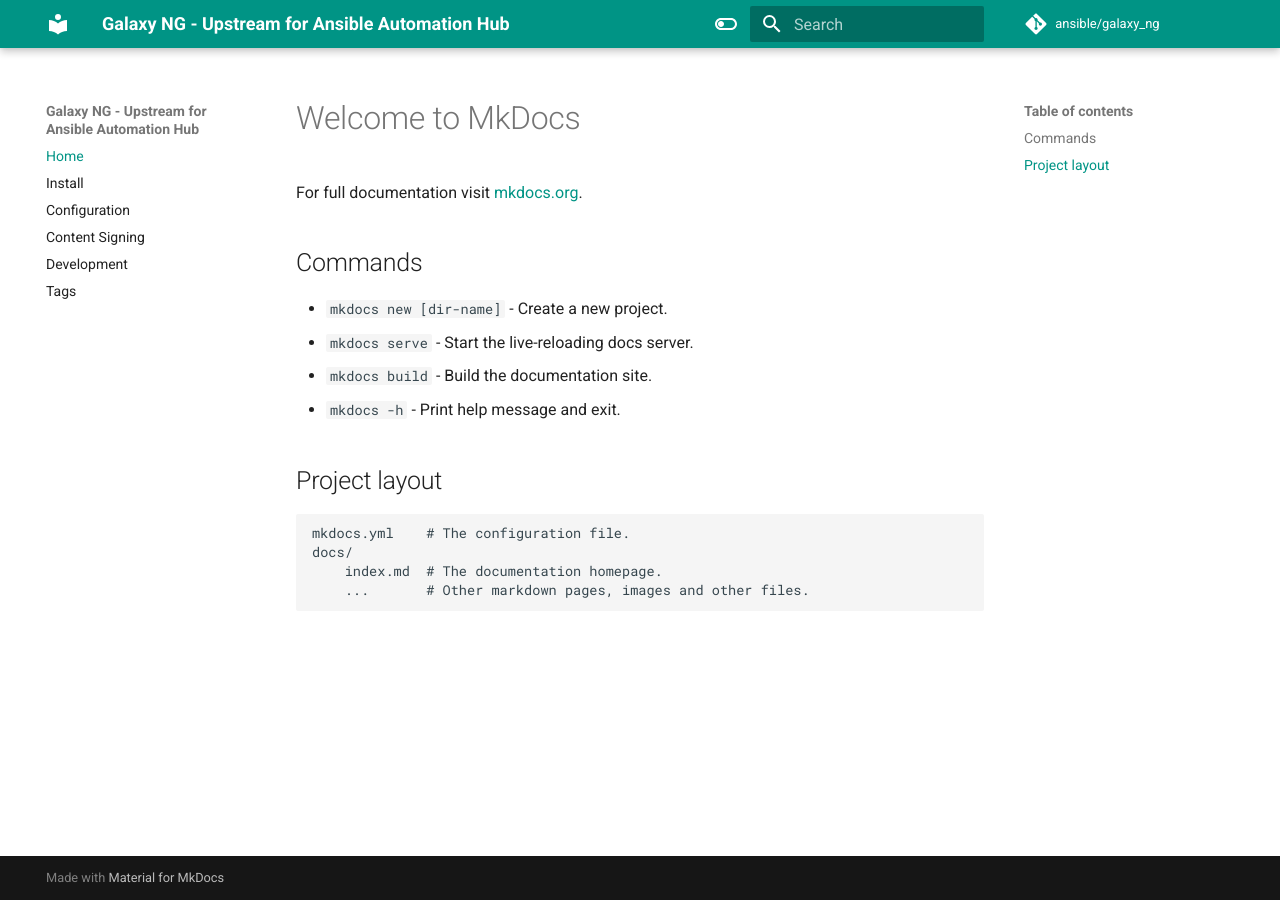
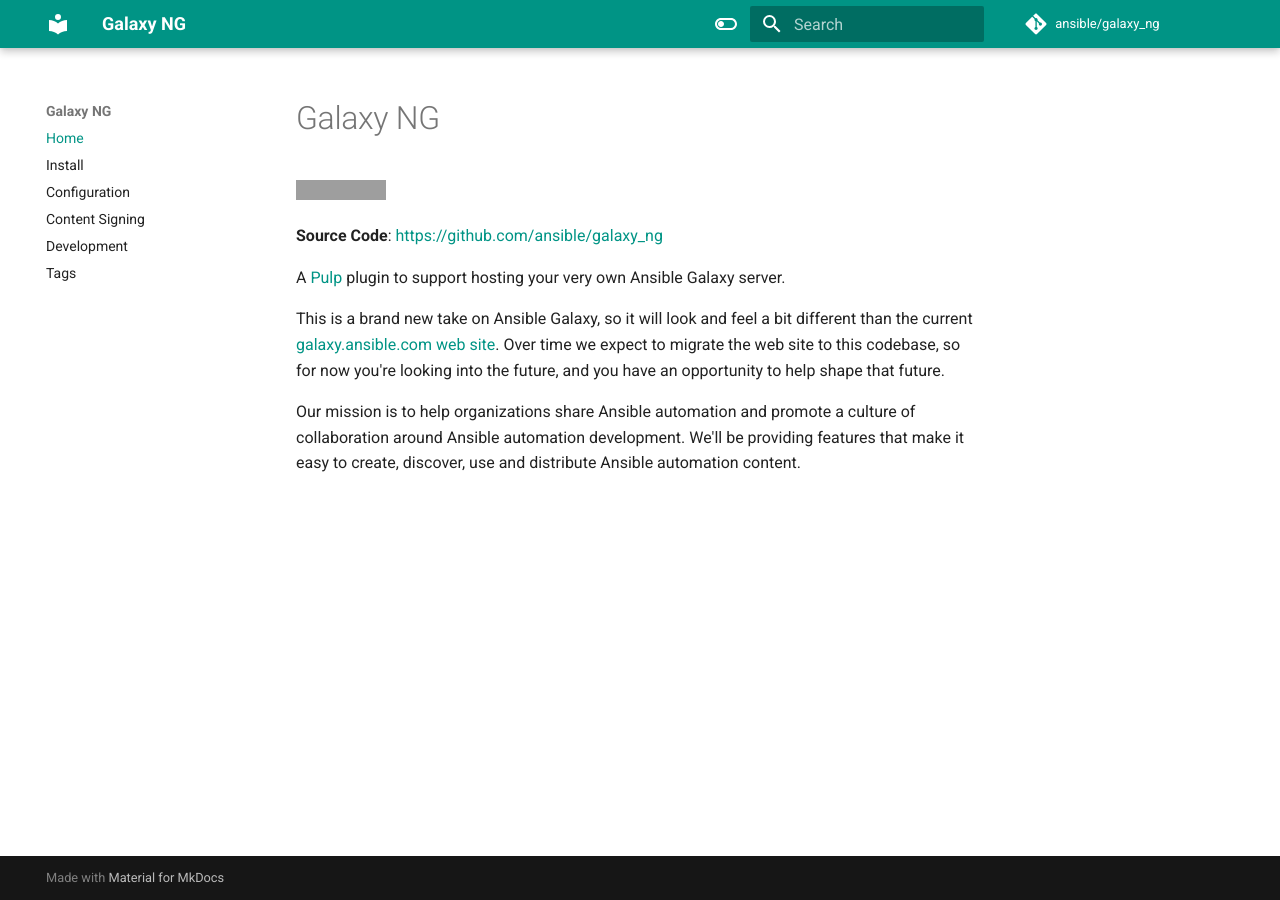
Before and after one commit to ansible/galaxy_ng, an MkDocs documentation site: the page built from docs/index.md, in a window 1280 px wide. Built offline with MkDocs 1.6.1 and Material for MkDocs 9.7.7, drawn with Linux system fonts in a browser that asks for light colours; comment, search, counter and statistics services are not loaded; the version menu is left out; grey boxes are pictures that could not be loaded.

```diff
--- a/docs/index.md
+++ b/docs/index.md
@@ -1,17 +1,11 @@
-# Welcome to MkDocs
+# Galaxy NG
 
-For full documentation visit [mkdocs.org](https://www.mkdocs.org).
+[![Build Status](https://github.com/ansible/galaxy_ng/actions/workflows/ci.yml/badge.svg)](https://github.com/ansible/galaxy_ng/actions/workflows/ci.yml)
 
-## Commands
+**Source Code**: [https://github.com/ansible/galaxy_ng](https://github.com/ansible/galaxy_ng)
 
-* `mkdocs new [dir-name]` - Create a new project.
-* `mkdocs serve` - Start the live-reloading docs server.
-* `mkdocs build` - Build the documentation site.
-* `mkdocs -h` - Print help message and exit.
+A [Pulp](https://pulpproject.org) plugin to support hosting your very own Ansible Galaxy server.
 
-## Project layout
+This is a brand new take on Ansible Galaxy, so it will look and feel a bit different than the current [galaxy.ansible.com web site](https://galaxy.ansible.com). Over time we expect to migrate the web site to this codebase, so for now you're looking into the future, and you have an opportunity to help shape that future.
 
-    mkdocs.yml    # The configuration file.
-    docs/
-        index.md  # The documentation homepage.
-        ...       # Other markdown pages, images and other files.
+Our mission is to help organizations share Ansible automation and promote a culture of collaboration around Ansible automation development. We'll be providing features that make it easy to create, discover, use and distribute Ansible automation content.
--- a/mkdocs.yml
+++ b/mkdocs.yml
@@ -1,5 +1,6 @@
-site_name: Galaxy NG - Upstream for Ansible Automation Hub
+site_name: Galaxy NG
 site_url: "https://ansible.github.io/galaxy_ng"
+site_description: Galaxy NG
 repo_name: ansible/galaxy_ng
 repo_url: "https://github.com/ansible/galaxy_ng"
 edit_uri: edit/master/docs/
@@ -15,6 +16,7 @@
       - search.suggest
       - search.highlight
       - search.share
+      - content.code.annotate
   name: material
   palette:
     - scheme: default
@@ -41,3 +43,31 @@
   - search:
       lang: en
       prebuild_index: true
+markdown_extensions:
+  - tables
+  - attr_list
+  - md_in_html
+  - def_list
+  - pymdownx.details
+  - pymdownx.emoji:
+      emoji_index: !!python/name:materialx.emoji.twemoji
+      emoji_generator: !!python/name:materialx.emoji.to_svg
+  - pymdownx.inlinehilite
+  - abbr
+  - pymdownx.snippets
+  - pymdownx.magiclink
+  - pymdownx.mark
+  - pymdownx.smartsymbols
+  - pymdownx.superfences
+  - pymdownx.tasklist:
+      custom_checkbox: true
+  - pymdownx.tabbed
+  - pymdownx.tilde
+  - pymdownx.critic
+  - pymdownx.caret
+  - pymdownx.keys
+  - admonition
+  - codehilite:
+      guess_lang: false
+  - toc:
+      permalink: true
```
Also changed, not shown: docs/configuration.md (+183 -0 lines), docs/installation.md (+8 -0 lines), netlify.toml (added), 1 other file.
